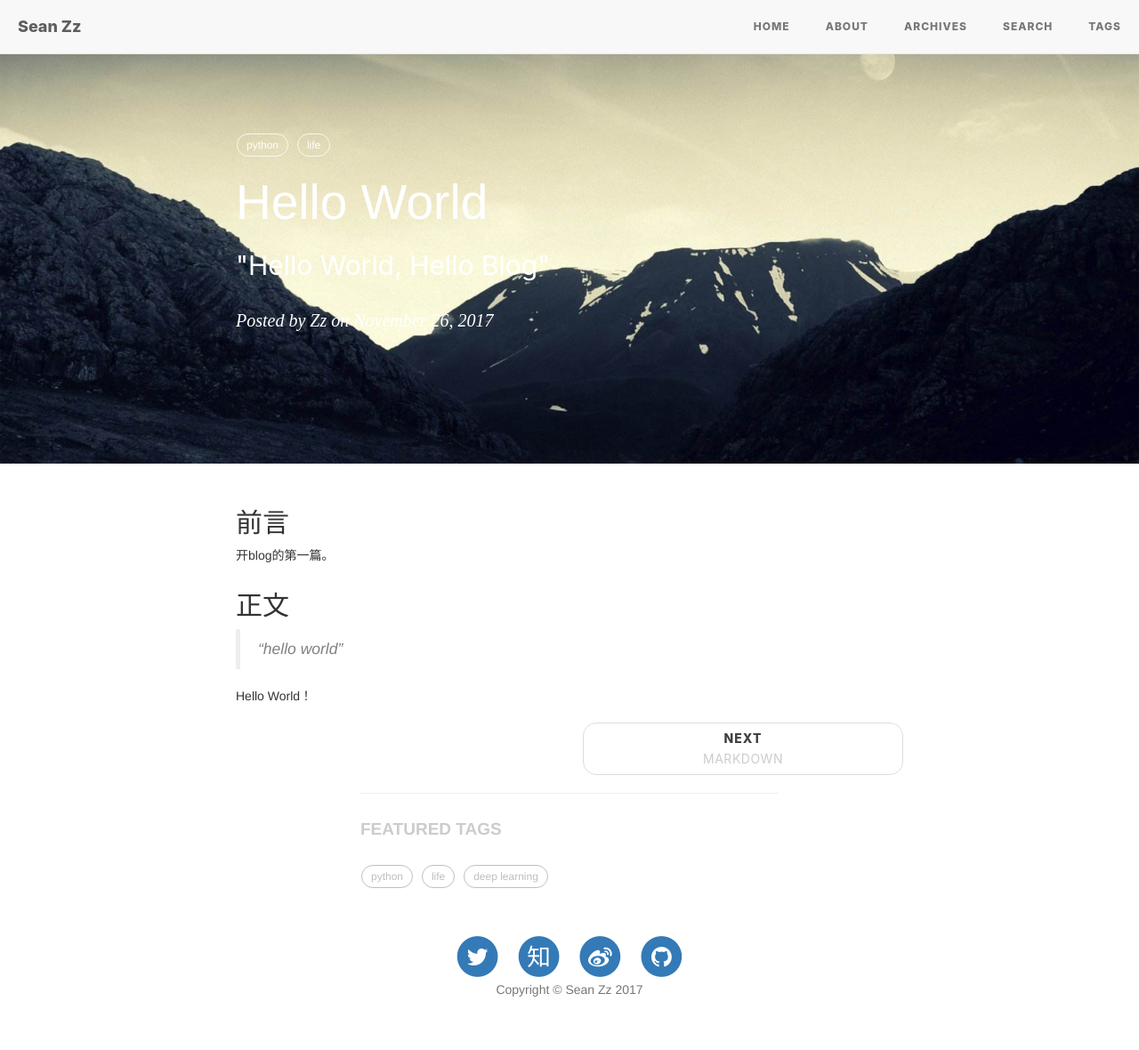
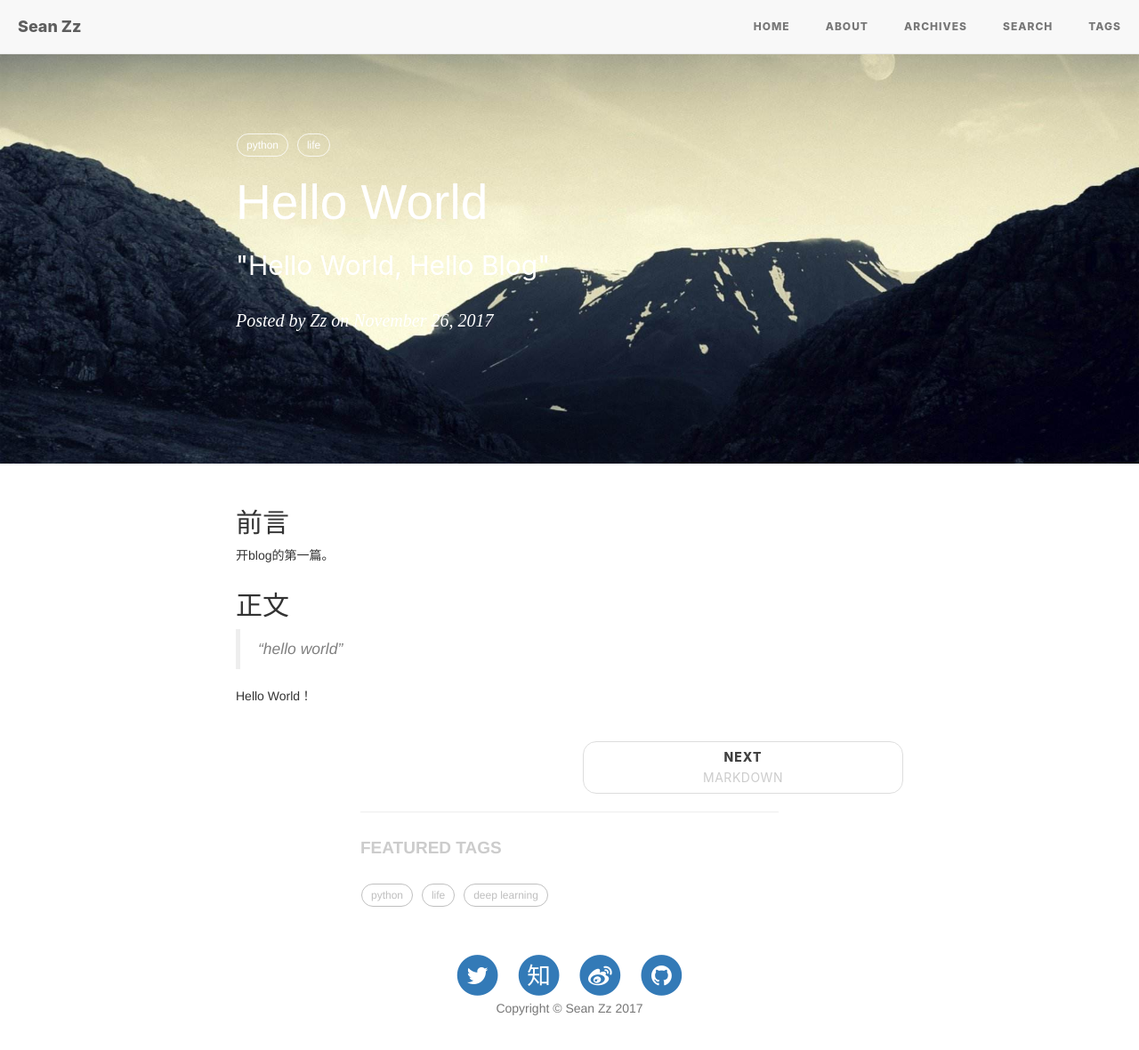
Before and after one commit to shinowe/zzsean.github.io, a Jekyll site: the page built from _posts/2017-11-26-hello-world.markdown, in a window 1280 px wide and 1228 px high. Shown: the top 1180 px of the window at 89% size. Built offline with Jekyll 4.4.1, drawn with Linux system fonts in a browser that asks for light colours; nearby versions of some CDN libraries; comment, search, counter and statistics services are not loaded.

Commit message:
catalog test

```diff
--- a/_layouts/post.html
+++ b/_layouts/post.html
@@ -70,7 +70,7 @@ layout: default
 
 				{{ content }}
 
-                <!--<hr style="visibility: hidden;">-->
+                <hr style="visibility: hidden;">
 
                 <ul class="pager">
                     {% if page.previous.url %}
```
